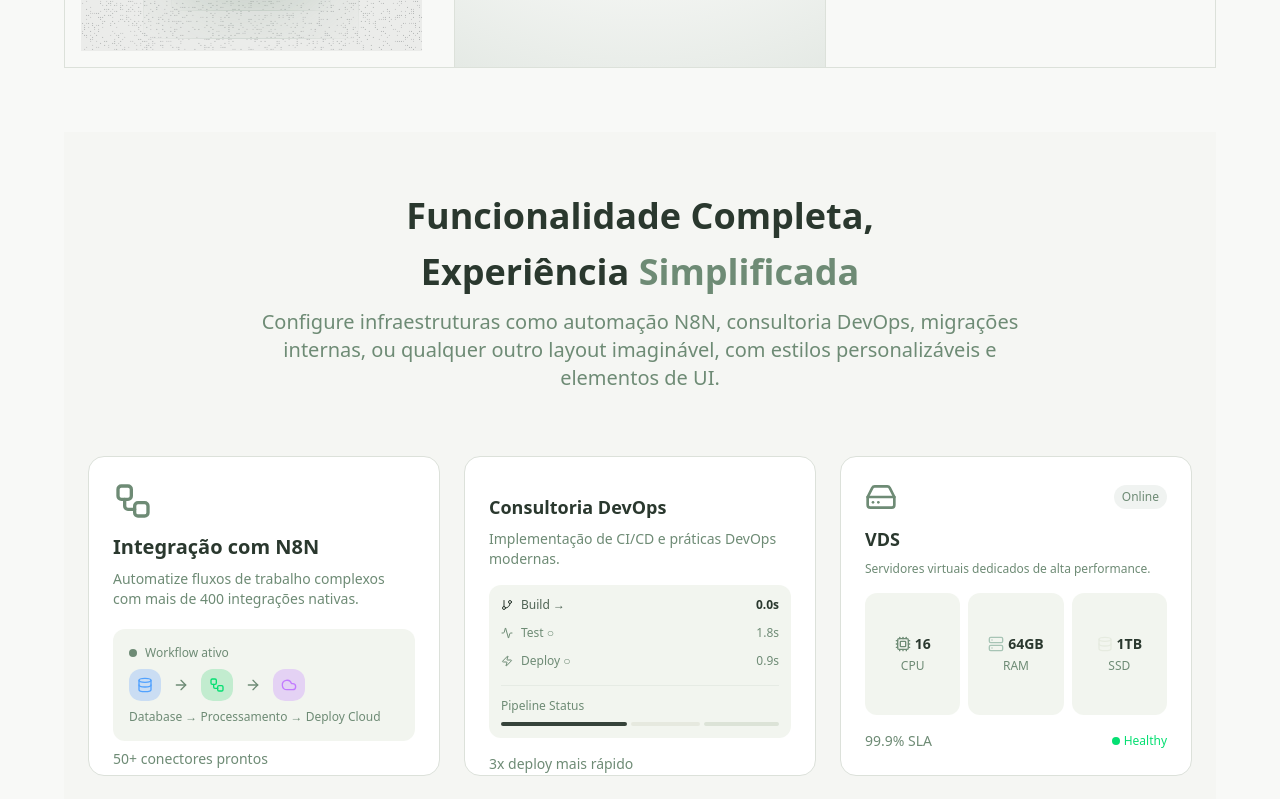
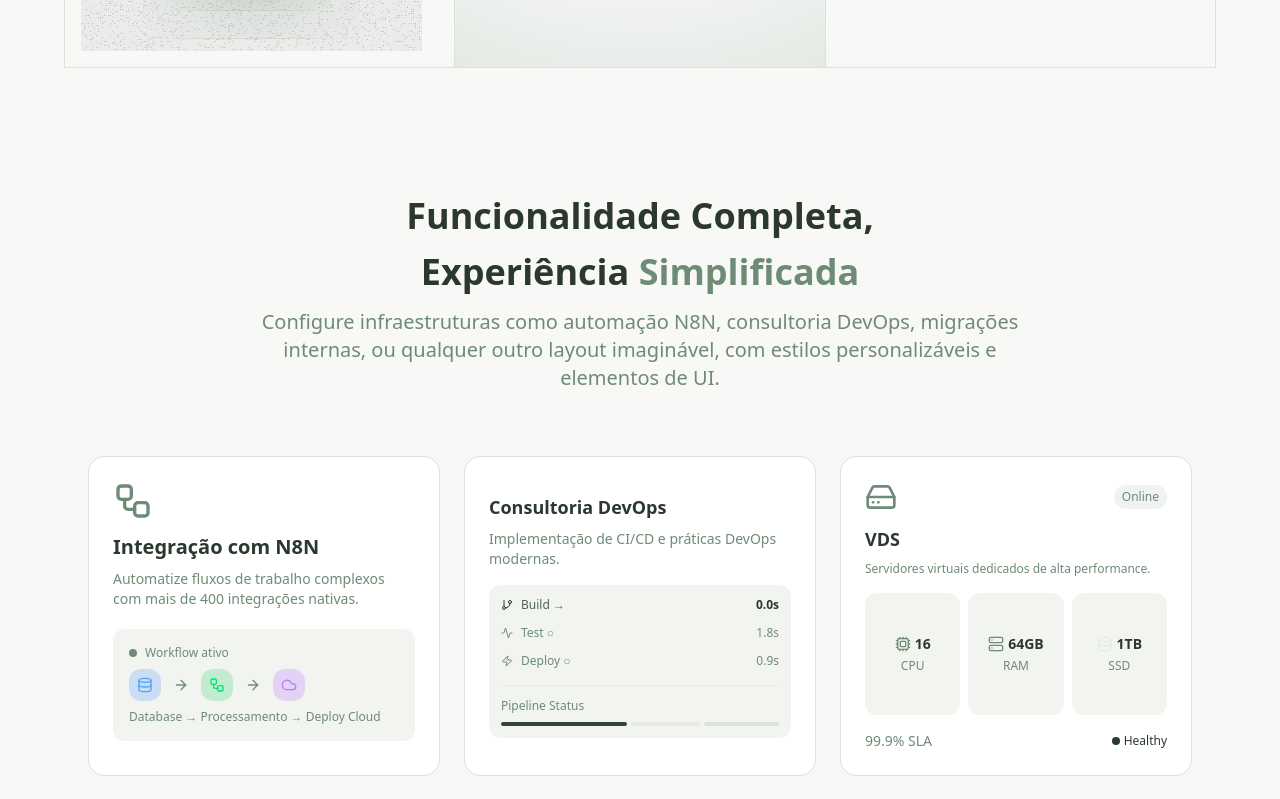
Before and after one commit to marhiru/landing-page-suanuvem.io, a Next.js app: page / in a window 1280 px wide. Shown: the part 1080-1879 px from the top of the page. Built offline with nearby package versions, Linux system fonts and the light colour scheme.

Commit message:
fix(section): removed some footer-card texts

```diff
--- a/components/features-bento-grid.tsx
+++ b/components/features-bento-grid.tsx
@@ -46,7 +46,7 @@ export default function FeaturesBentoGrid() {
   }, []);
 
   return (
-    <section id="features" className="py-16 bg-muted/20">
+    <section id="features" className="py-16">
       <div className="container mx-auto px-6">
         <div className="text-center mb-16">
           <h2 className="text-4xl font-bold mb-4">
@@ -103,10 +103,6 @@ export default function FeaturesBentoGrid() {
                   Database → Processamento → Deploy Cloud
                 </div>
               </div>
-            </div>
-
-            <div className="text-sm font-medium text-primary mt-auto">
-              50+ conectores prontos
             </div>
           </div>
 
@@ -207,10 +203,6 @@ export default function FeaturesBentoGrid() {
                 </div>
               </div>
             </div>
-
-            <div className="text-sm font-medium text-primary mt-auto">
-              3x deploy mais rápido
-            </div>
           </div>
 
           {/* VDS Sales - Compact Card */}
@@ -239,7 +231,7 @@ export default function FeaturesBentoGrid() {
 
               <div className="bg-muted/50 rounded-lg p-2 text-center flex flex-col w-full justify-center">
                 <div className="flex items-center justify-center gap-1 mb-1">
-                  <Server className="w-4 h-4 text-secondary" />
+                  <Server className="w-4 h-4 text-primary" />
                   <span className="font-bold text-sm">64GB</span>
                 </div>
                 <div className="text-xs text-muted-foreground">RAM</div>
@@ -258,8 +250,8 @@ export default function FeaturesBentoGrid() {
               <div className="text-sm font-medium text-primary">
                 99.9% SLA
               </div>
-              <div className="flex items-center gap-1 text-xs text-green-400">
-                <div className="w-2 h-2 bg-green-400 rounded-full"></div>
+              <div className="flex items-center gap-1 font-medium text-xs text-foreground">
+                <div className="w-2 h-2 bg-foreground rounded-full"></div>
                 <span>Healthy</span>
               </div>
             </div>
```
